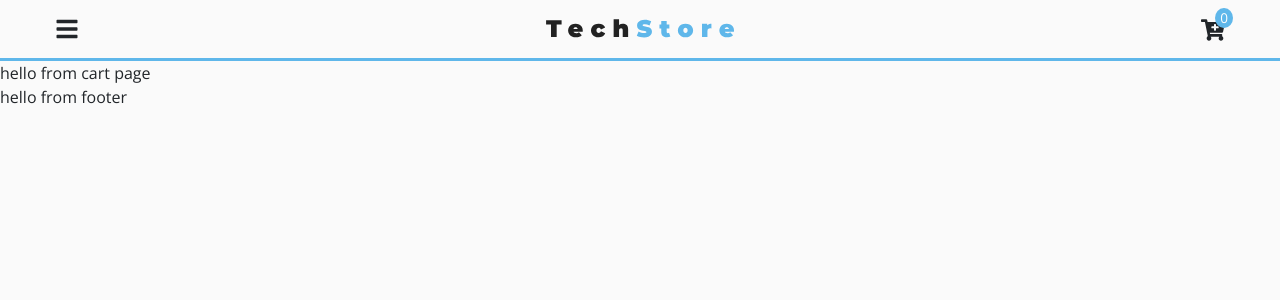
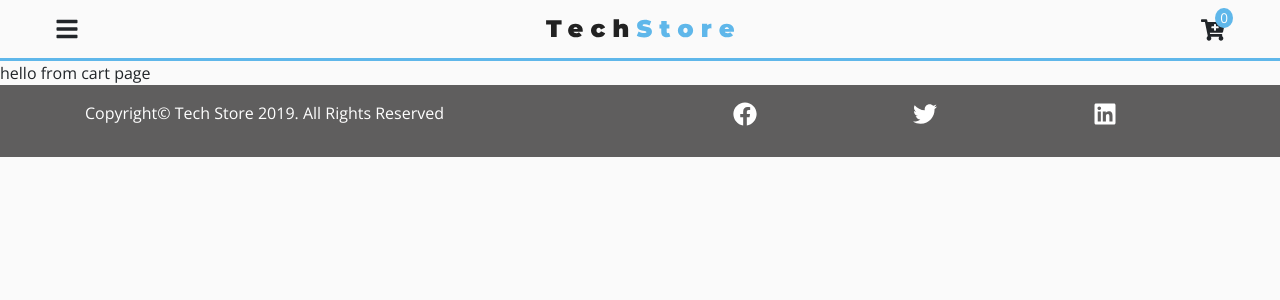
Before and after one commit to ypablo/Tech_store, a React (Create React App) app: page /cart in a window 1280 px wide. Shown: the top 300 px of the page. Built offline with nearby package versions, Linux system fonts and the light colour scheme.

Commit message:
Add Footer

```diff
--- a/src/components/Footer.js
+++ b/src/components/Footer.js
@@ -1,9 +1,42 @@
 import React from 'react'
+import styled from 'styled-components'
+import {ProductConsumer} from '../context/context'
 
 export default function Footer() {
     return (
-        <div>
-            hello from footer
-        </div>
+        <ProductConsumer>
+            {value => {
+                return (
+                <FooterWrapper>
+                    <div className="container py-3">
+                        <div className="row">
+                            <div className="col-md-6">
+                                <p className="text-capitalize">Copyright&copy; Tech Store {new Date().getFullYear()}. all rights reserved{""}</p>
+                            </div>
+                            <div className="col-md-6 d-flex justify-content-around">
+                                {value.socialIcons.map(item =>
+                                    <a href={item.url} key={item.id}>{item.icon}</a>
+                                )}
+                            </div>
+                        </div>
+                    </div>
+                </FooterWrapper>
+                )
+            }}
+        </ProductConsumer>
     )
 }
+
+const FooterWrapper = styled.footer`
+    background: var(--darkGrey);
+    color: var(--mainWhite);
+    .icon {
+        font-size: 1.5rem;
+        color: var(--mainWhite);
+        transition: var(--mainTransition);
+    }
+    .icon:hover {
+        color: var(--primaryColor);
+        cursor: pointer;
+    }
+`
--- a/src/context/context.js
+++ b/src/context/context.js
@@ -1,5 +1,6 @@
 import React, { Component } from 'react'
 import { linkData } from './linkData'
+import {socialData} from './socialData'
 const ProductContext = React.createContext();
 
 class ProductProvider extends Component {
@@ -8,6 +9,7 @@
         cartOpen: false,
         cartItems: 0,
         links: linkData,
+        socialIcons: socialData,
         cart: []
     }
     //handle side bar
--- /dev/null
+++ b/src/context/socialData.js
@@ -0,0 +1,20 @@
+import React from 'react'
+import {FaFacebook, FaTwitter, FaLinkedin} from 'react-icons/fa'
+
+export const socialData = [
+    {
+        id:1,
+        icon:<FaFacebook className="icon"/>,
+        url:"https://www.facebook.com"
+    },
+    {
+        id:2,
+        icon:<FaTwitter className="icon"/>,
+        url:"https://www.twitter.com"
+    },
+    {
+        id:3,
+        icon:<FaLinkedin className="icon"/>,
+        url:"https://www.linkedin.com"
+    }
+]
```
